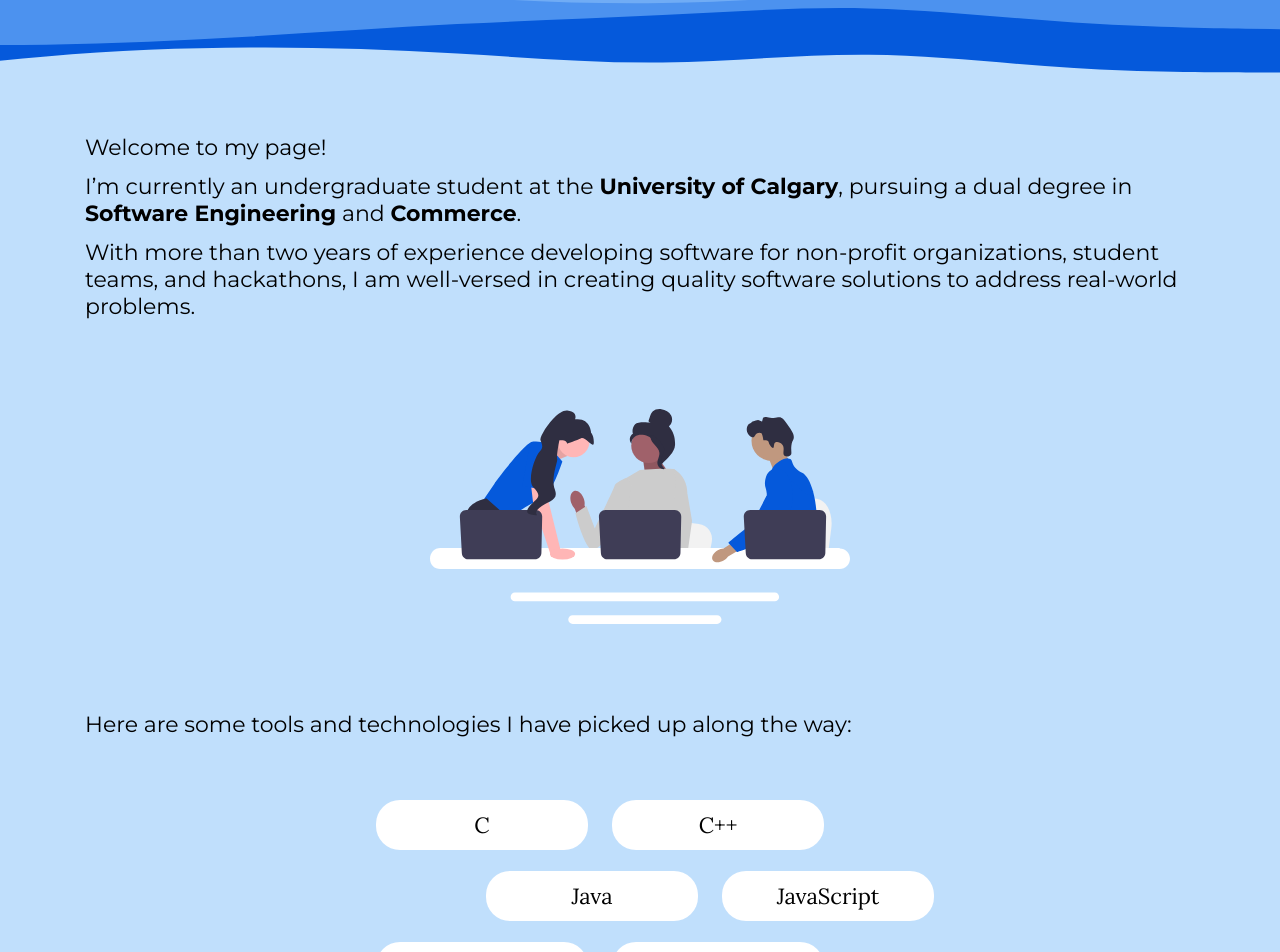
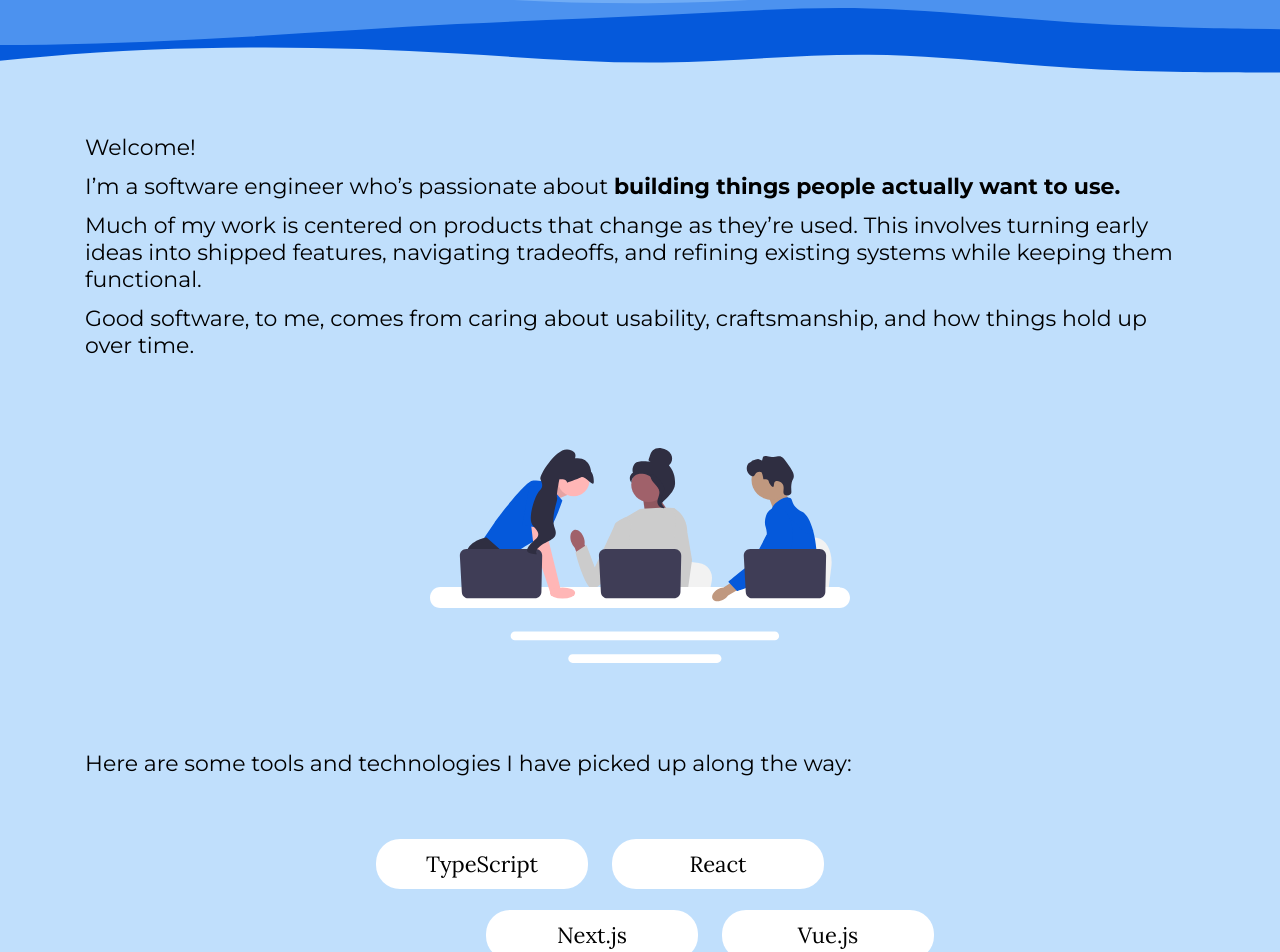
Before and after one commit to rajagoat/athulrajagopal.dev, a Next.js app: page / in a window 1280 px wide. Shown: the part 600-1552 px from the top of the page. Built offline with nearby package versions, Linux system fonts and the light colour scheme.

Commit message:
update homepage with up-to-date personal summary

```diff
--- a/pages/index.js
+++ b/pages/index.js
@@ -37,9 +37,10 @@ export default function Home() {
         <div className={styles.mainBackground}>
           <section className={styles.main}>
             <div className={styles.mainText}>
-              <p>Welcome to my page!</p>
-              <p>I’m currently an undergraduate student at the <b>University of Calgary</b>, pursuing a dual degree in <b>Software Engineering</b> and <b>Commerce</b>.</p>
-              <p>With more than two years of experience developing software for non-profit organizations, student teams, and hackathons, I am well-versed in creating quality software solutions to address real-world problems.</p>
+              <p>Welcome!</p>
+              <p>I’m a software engineer who’s passionate about <b>building things people actually want to use.</b></p>
+              <p>Much of my work is centered on products that change as they’re used. This involves turning early ideas into shipped features, navigating tradeoffs, and refining existing systems while keeping them functional.</p>
+              <p>Good software, to me, comes from caring about usability, craftsmanship, and how things hold up over time.</p>
             </div>
             <Image
               src={undrawTeam}
@@ -53,18 +54,18 @@ export default function Home() {
             </div>
             <SkillsContainer
               skills={[
+                "TypeScript",
+                "React",
+                "Next.js",
+                "Vue.js",
+                "JavaScript",
+                "REST API",
+                "Express",
+                "Node.js",
+                "SQL",
+                "Java",
                 "C",
                 "C++",
-                "Java",
-                "JavaScript",
-                "TypeScript",
-                "Node.js",
-                "Express",
-                "React",
-                "Next.js",
-                "REST API",
-                "SQL",
-                "NoSQL"
               ]}
               numberPerRow={handleBreakpoint(2, 2 ,3)}
             />
```
